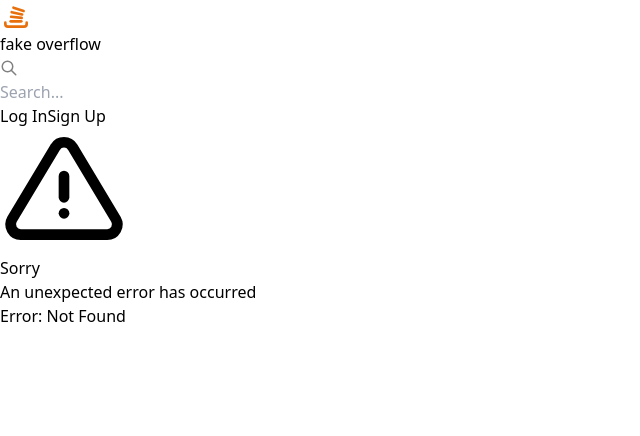
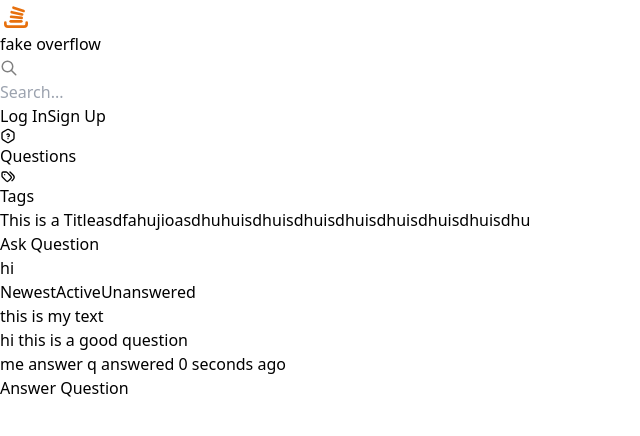
Before and after one commit to alkmei/fake-overflow, a React (Vite) app in the folder client/: page /questions/1/1 in a window 1280 px wide. Before the commit this address had no page. Shown: the top 436 px of the page, without its empty margins (0-640 px from the left). Built offline with nearby package versions, Linux system fonts and the light colour scheme.

Commit message:
Resolve conflicts, answers page

```diff
--- a/client/src/components/ContentHeader.tsx
+++ b/client/src/components/ContentHeader.tsx
@@ -4,9 +4,11 @@ import SortButtons from "@/components/SortButtons.tsx";
 export default function ContentHeader({
   name,
   questionCount,
+  subText,
 }: {
   name: string;
-  questionCount: number;
+  questionCount?: number;
+  subText?: string;
 }) {
   return (
     <div className="border-b p-8 pb-4 pr-0">
@@ -20,9 +22,13 @@ export default function ContentHeader({
         </Link>
       </div>
       <div className="flex justify-between items-center">
-        <div>
-          {questionCount} {questionCount === 1 ? "question" : "questions"}
-        </div>
+        {questionCount ? (
+          <div>
+            {questionCount} {questionCount === 1 ? "question" : "questions"}
+          </div>
+        ) : (
+          <div>{subText}</div>
+        )}
         <SortButtons />
       </div>
     </div>
--- /dev/null
+++ b/client/src/components/questions/AnswerComponent.tsx
@@ -0,0 +1,15 @@
+import { timeSinceDate } from "@/helper.tsx";
+import PostText from "@/components/questions/PostText.tsx";
+import { Answer } from "@/components/questions/QuestionList.tsx";
+
+export default function AnswerComponent({ answer }: { answer: Answer }) {
+  return (
+    <li className="answer bottom-separator">
+      <PostText text={answer.text} />
+      <p className="answer__author">
+        <span className="answer__author-link">{answer.ansBy} </span>
+        answered {timeSinceDate(answer.ansDateTime)}
+      </p>
+    </li>
+  );
+}
--- /dev/null
+++ b/client/src/components/questions/PostText.tsx
@@ -0,0 +1,46 @@
+export default function PostText({ text }: { text: string }) {
+  const getHyperlinks = (text: string) => {
+    const linkFormat = /\[([^\]]*)]\(([^)]*)\)/g;
+    let match;
+    const matches = [];
+
+    while ((match = linkFormat.exec(text)) !== null) {
+      const url = match[2];
+
+      if (
+        url.trim() !== "" &&
+        (url.startsWith("http://") || url.startsWith("https://"))
+      ) {
+        matches.push({
+          text: match[1],
+          url: url,
+          index: match.index,
+        });
+      }
+    }
+
+    return matches;
+  };
+
+  const matches = getHyperlinks(text);
+  let lastIndex = 0;
+  const elements = [];
+
+  for (const match of matches) {
+    const textBeforeLink = text.slice(lastIndex, match.index);
+    elements.push(textBeforeLink);
+
+    elements.push(
+      <a key={match.url} href={match.url} target="_blank" rel="noreferrer">
+        {match.text}
+      </a>,
+    );
+
+    lastIndex = match.index + match.text.length + match.url.length + 4;
+  }
+
+  const textAfterLastLink = text.slice(lastIndex);
+  elements.push(textAfterLastLink);
+
+  return <div>{elements}</div>;
+}
--- a/client/src/components/questions/QuestionComponent.tsx
+++ b/client/src/components/questions/QuestionComponent.tsx
@@ -28,12 +28,12 @@ export default function QuestionComponent({
         <p className="whitespace-nowrap w-24">
           <span
             className={
-              question.numAnswers > 0
+              question.answers.length > 0
                 ? "border border-green-600 rounded py-0.5 px-1 text-green-600"
                 : ""
             }
           >
-            {question.numAnswers} answers
+            {question.answers.length} answers
           </span>
         </p>
         <p className="whitespace-nowrap w-24">{question.views} views</p>
--- a/client/src/main.tsx
+++ b/client/src/main.tsx
@@ -12,6 +12,7 @@ import Content from "@/Content.tsx";
 import Tags from "@/routes/Tags.tsx";
 import AskQuestion from "@/routes/questions/AskQuestion.tsx";
 import Profile from "@/routes/users/Profile.tsx";
+import Answers from "@/routes/questions/Answers.tsx";
 
 const router = createBrowserRouter([
   {
@@ -30,6 +31,7 @@ const router = createBrowserRouter([
     children: [
       { path: "/questions", element: <Questions /> },
       { path: "/questions/ask", element: <AskQuestion /> },
+      { path: "/questions/:id/:slug", element: <Answers /> },
       { path: "/tags", element: <Tags /> },
       { path: "/user/:id", element: <Profile /> },
     ],
--- /dev/null
+++ b/client/src/routes/questions/Answers.tsx
@@ -0,0 +1,80 @@
+// import { timeSinceDate } from "../../helper";
+import AnswerComponent from "@/components/questions/AnswerComponent.tsx";
+// import { useState } from "react";
+import PostText from "@/components/questions/PostText.tsx";
+import { Link } from "react-router-dom";
+import ContentHeader from "@/components/ContentHeader.tsx";
+
+export default function Answers() {
+  // const [question, setQuestion] = useState({});
+  // const [answers, setAnswers] = useState([]);
+  const questionId = new URLSearchParams(window.location.search).get("id");
+
+  // temp hardcoded question for front end dev
+  const question = {
+    title:
+      "This is a Titleasdfahujioasdhuhuisdhuisdhuisdhuisdhuisdhuisdhuisdhu",
+    summary:
+      "This is a summaryThis is a summaryThis is a summaryThis is a summaryThis is a summaryThis is a summaryThis is a summaryThis is a summaryThis is a summaryThis is a summaryThis is a summaryThis is a summaryThis is a summaryThis is a summaryThis is a summaryThis is a summaryThis is a summaryThis is a summaryThis is a summaryThis is a summaryThis is a summaryThis is a summaryThis is a summaryThis is a summaryThis is a summaryThis is a summaryThis is a summaryThis is a summaryThis is a summaryThis is a summaryThis is a summary",
+    askDateTime: new Date(),
+    text: "this is my text",
+    askedBy: "me!!!",
+    views: 2,
+    votes: 3,
+    id: 1,
+    answers: [
+      {
+        text: "hi this is a good question",
+        ansBy: "me answer q",
+        ansDateTime: new Date(),
+      },
+    ],
+    tags: [
+      { id: 100, name: "react" },
+      { id: 200, name: "wolfie2d" },
+    ],
+  };
+  const answers = question.answers;
+  // useEffect(() => {
+  //     axios
+  //         .get(`http://localhost:8000/posts/question/${questionId}`)
+  //         .then(async (res) => {
+  //             setQuestion(res.data);
+  //
+  //             const answersData = await getAnswers(res.data);
+  //
+  //             setAnswers(
+  //                 answersData.toSorted((a, b) => b.ans_date_time - a.ans_date_time),
+  //             );
+  //         })
+  //         .catch((error) => {
+  //             console.error("Error fetching question or answers:", error);
+  //         });
+  // }, [questionId]);
+
+  if (questionId && Object.keys(question).length === 0)
+    return <p>Page Loading...</p>;
+
+  return (
+    <>
+      <div className="flex flex-col gap-3">
+        <div className="">
+          <section className="w-full">
+            <ContentHeader name={question.title} subText={"hi"} />
+          </section>
+          <PostText text={question.text} />
+
+          <ul id="answer-list">
+            {answers.map((answer, index) => (
+              <div key={index}>
+                <AnswerComponent answer={answer} />
+              </div>
+            ))}
+          </ul>
+        </div>
+
+        <Link to={`/new-answer?id=${questionId}`}>Answer Question</Link>
+      </div>
+    </>
+  );
+}
--- a/client/src/routes/questions/Questions.tsx
+++ b/client/src/routes/questions/Questions.tsx
@@ -10,10 +10,17 @@ const tempQuestions: Question[] = [
       "This is a summaryThis is a summaryThis is a summaryThis is a summaryThis is a summaryThis is a summaryThis is a summaryThis is a summaryThis is a summaryThis is a summaryThis is a summaryThis is a summaryThis is a summaryThis is a summaryThis is a summaryThis is a summaryThis is a summaryThis is a summaryThis is a summaryThis is a summaryThis is a summaryThis is a summaryThis is a summaryThis is a summaryThis is a summaryThis is a summaryThis is a summaryThis is a summaryThis is a summaryThis is a summaryThis is a summary",
     askDateTime: new Date(),
     askedBy: "MIGUEL ANGEL HERNANDEZ CAMACHO",
+    text: "this is my text",
     views: 2,
     votes: 3,
-    numAnswers: 0,
     id: 1,
+    answers: [
+      {
+        text: "hi this is a good question",
+        ansBy: "me answer q",
+        ansDateTime: new Date(),
+      },
+    ],
     tags: [
       { id: 100, name: "react" },
       { id: 200, name: "wolfie2d" },
@@ -21,14 +28,26 @@ const tempQuestions: Question[] = [
   },
   {
     title: "This is a Title2",
+    text: "this is my text2",
     summary: "This is a summary2",
     askDateTime: new Date(),
     askedBy:
       "me!!!asdasdasdasdsadadfgyuiasghbuisdfghsdfhusdfhudsaabjjbdsdfhusdfhusdfhusdfhusdfhusdfhusdfhusdfhufsdhusdfhuisdfhuisdsdfhuio",
     views: 0,
     votes: 3453,
-    numAnswers: 9999,
     id: 2,
+    answers: [
+      {
+        text: "hi this is a good question 2",
+        ansBy: "me answer q 2",
+        ansDateTime: new Date(),
+      },
+      {
+        text: "hi this is a good question 1231231231231",
+        ansBy: "me answer q 1231231",
+        ansDateTime: new Date(),
+      },
+    ],
     tags: [
       { id: 100, name: "react" },
       { id: 200, name: "wolfie2d" },
```
Also changed, not shown: client/src/components/questions/QuestionList.tsx (+8 -1 lines).
